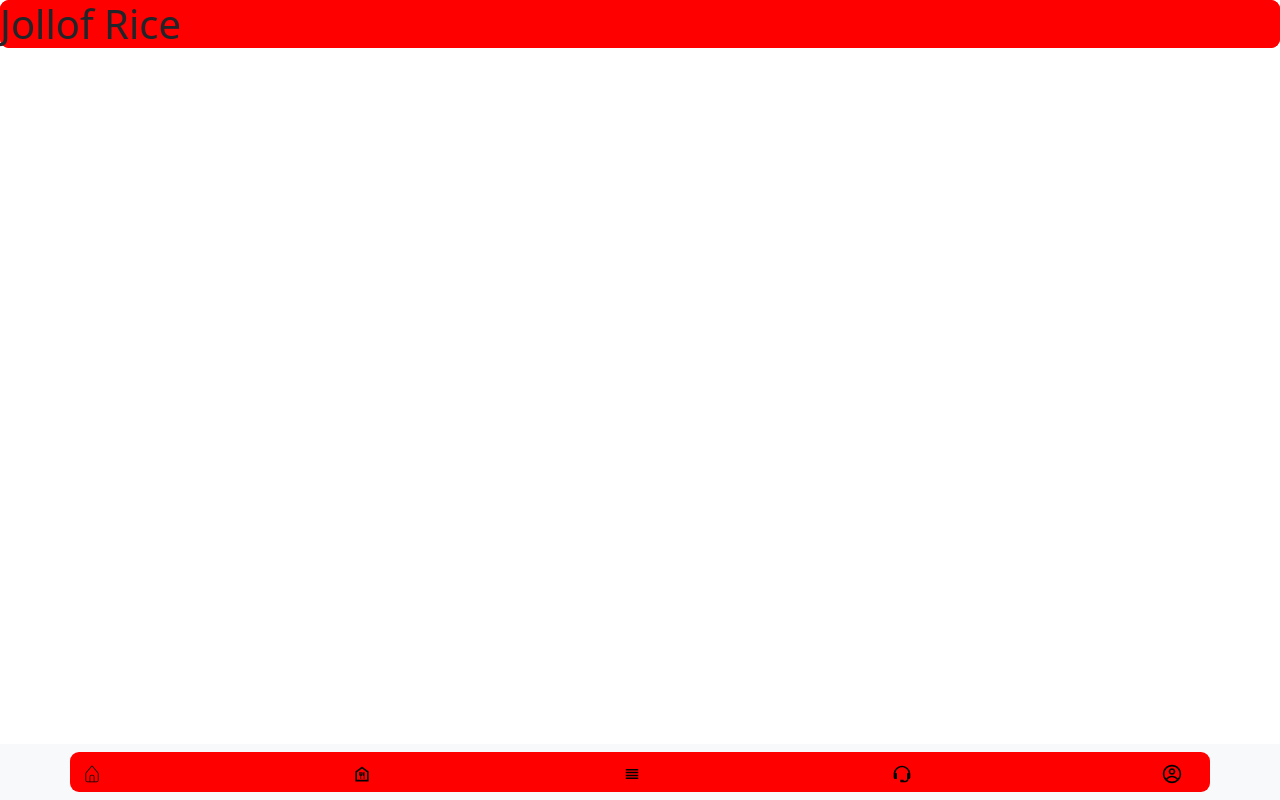
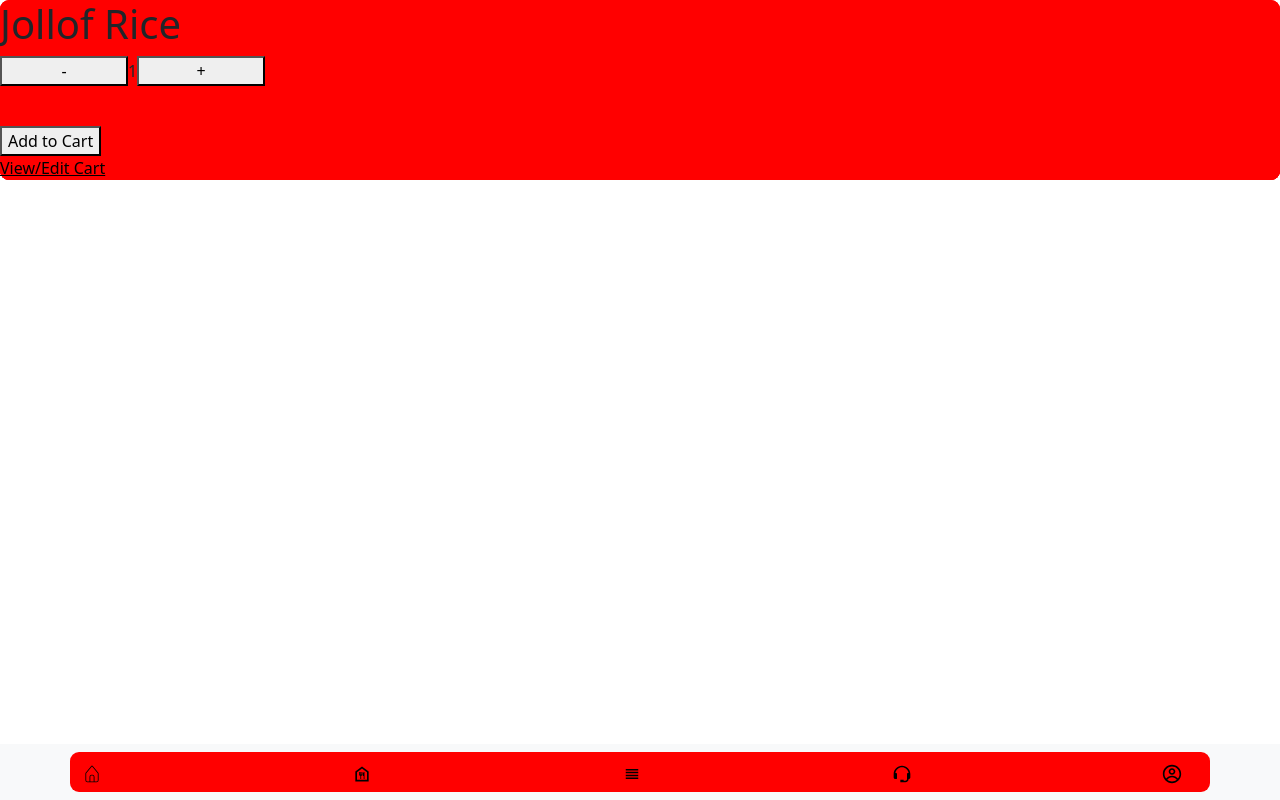
Before and after one commit to IreoluwaWisdom/Exgirl, a React (Create React App) app: page /menu/jollof-rice in a window 1280 px wide. Built offline with nearby package versions, Linux system fonts and the light colour scheme.

Commit message:
Quantity Selector added

```diff
--- /dev/null
+++ b/src/comp/QuantitySelector.js
@@ -0,0 +1,36 @@
+import React, { useState } from 'react';
+import {Link} from 'react-router-dom'
+
+const QuantitySelector = () => {
+  const [quantity, setQuantity] = useState(1);
+
+  const increaseQuantity = () => {
+    setQuantity(quantity + 1);
+  };
+
+  const decreaseQuantity = () => {
+    if (quantity > 1) {
+      setQuantity(quantity - 1);
+    }
+  };
+
+  return (
+    <div>
+    <div>
+      <button onClick={decreaseQuantity} style = {{width:'10vw', marginBottom:'5vh'}}>-</button>
+      <span>{quantity}</span>
+      <button onClick={increaseQuantity}  style = {{width:'10vw'}}>+</button>
+    </div>
+    <div>
+    <button >
+    Add to Cart
+    </button>
+    <br/>
+    <Link to ='/cart' style = {{ color:'black'}}> View/Edit Cart
+    </Link>
+    </div>
+    </div>
+  );
+};
+
+export default QuantitySelector;
--- a/src/items/JollofRice.js
+++ b/src/items/JollofRice.js
@@ -1,9 +1,11 @@
 import React from "react";
+import QuantitySelector from '../comp/QuantitySelector'
 
 const JollofRice = () => {
   return (
     <div>
       <h1>Jollof Rice</h1>
+      <QuantitySelector/>
     </div>
   );
 };
```
